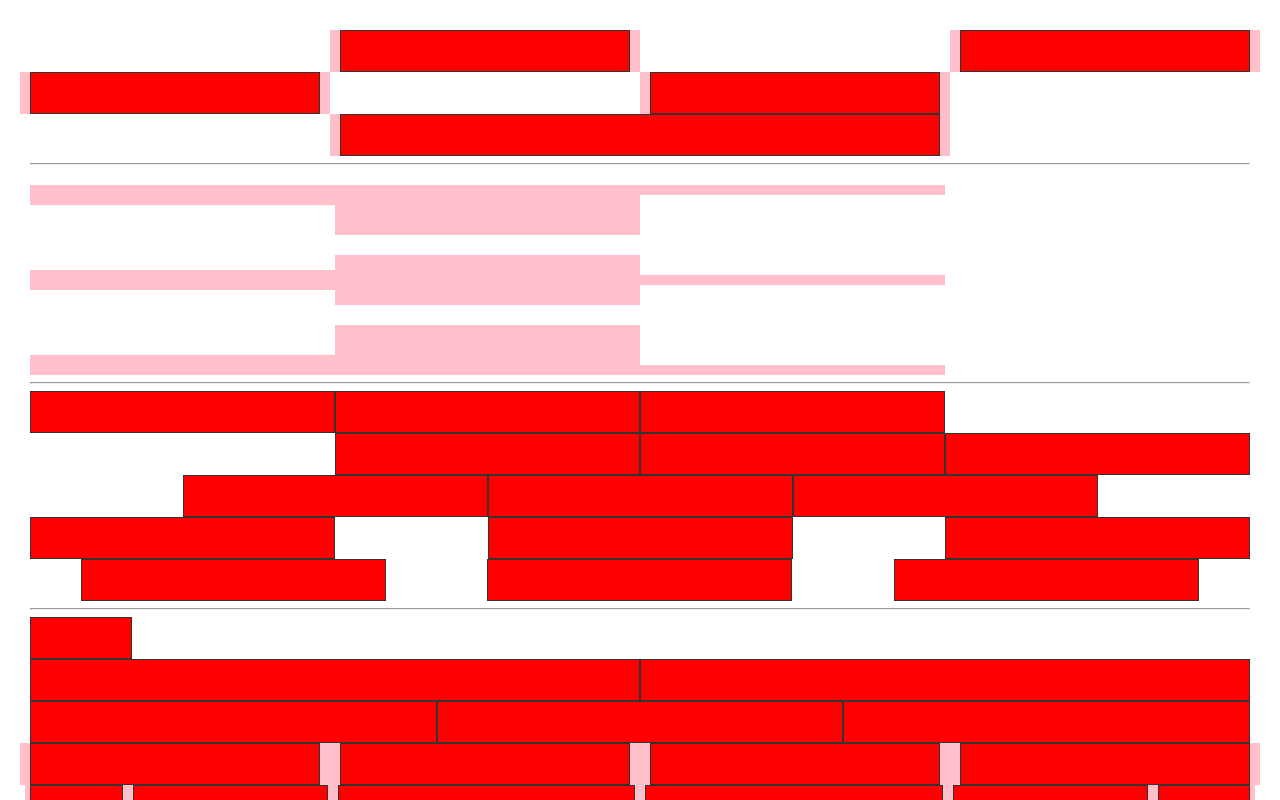
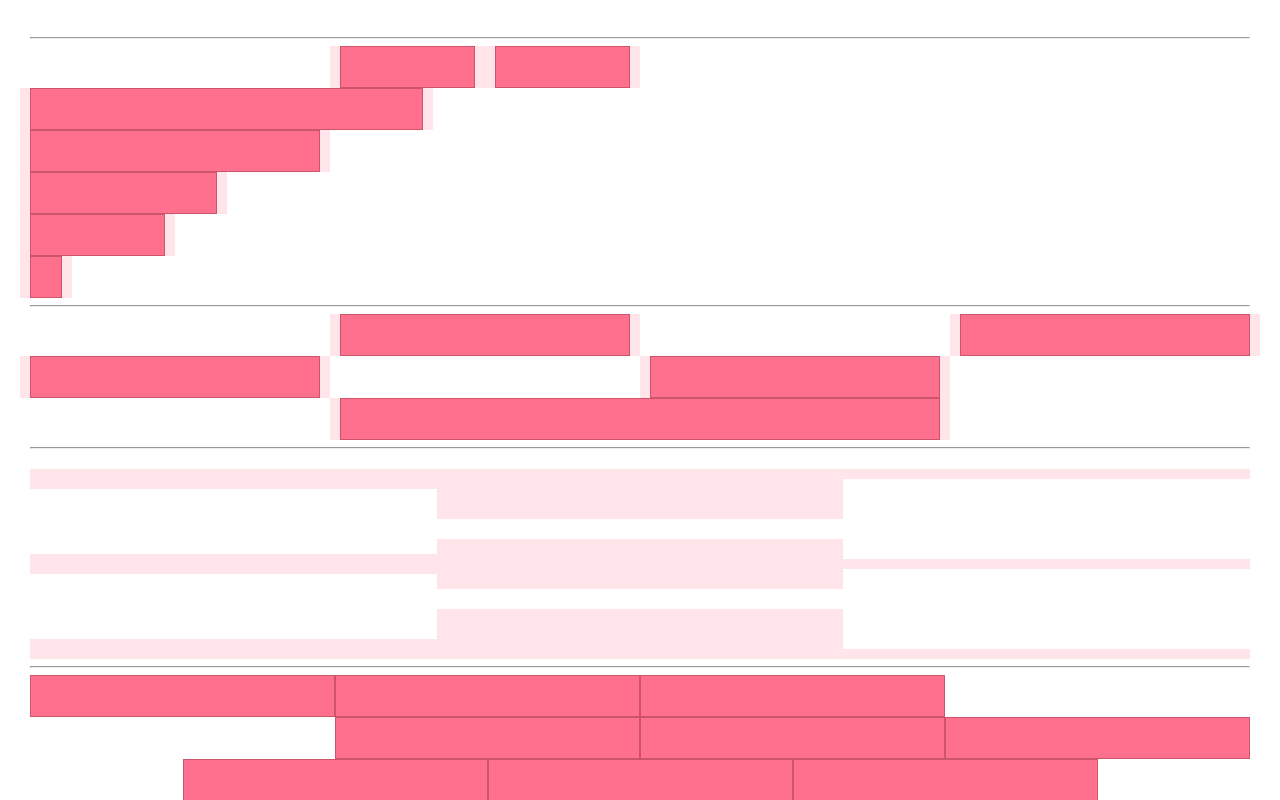
Before and after one commit to funny-man/uzi-vue, a Vue app: page / in a window 1280 px wide. Shown: the top 800 px of the page. Built offline with nearby package versions, Linux system fonts and the light colour scheme.

Commit message:
添加响应式布局

```diff
--- a/src/App.vue
+++ b/src/App.vue
@@ -1,5 +1,28 @@
 <template>
   <div id="app">
+    <hr>
+    <z-row gutter="20">
+      <z-col :xs="8" :sm="obj" :md="4" :lg="3" :xl="1" class="z-col"><div class="box"></div></z-col>
+      <z-col :xs="4" :sm="0" :md="8" :lg="9" :xl="11" class="z-col"><div class="box"></div></z-col>
+      <z-col :xs="4" :sm="0" :md="8" :lg="9" :xl="11" class="z-col"><div class="box"></div></z-col>
+      <z-col :xs="8" :sm="6" :md="4" :lg="3" :xl="1" class="z-col"><div class="box"></div></z-col>
+    </z-row>
+    <z-row gutter="20">
+      <z-col span="8" class="z-col"><div class="box"></div></z-col>
+    </z-row>
+    <z-row gutter="20">
+      <z-col span="6" class="z-col"><div class="box"></div></z-col>
+    </z-row>
+    <z-row gutter="20">
+      <z-col span="4" class="z-col"><div class="box"></div></z-col>
+    </z-row>
+    <z-row gutter="20">
+      <z-col span="3" class="z-col"><div class="box"></div></z-col>
+    </z-row>
+    <z-row gutter="20">
+      <z-col span="1" class="z-col"><div class="box"></div></z-col>
+    </z-row>
+    <hr>
     <z-row gutter="20">
       <z-col span="6" :offset="6" class="z-col"><div class="box"></div></z-col>
       <z-col span="6" :offset="6" class="z-col"><div class="box"></div></z-col>
@@ -13,19 +36,19 @@
     </z-row>
     <hr>
     <z-row gutter="0" type="flex" style="margin-top:20px">
-      <z-col span="6" class="z-col" style="height:20px"></z-col>
-      <z-col span="6" class="z-col" style="height:50px"></z-col>
-      <z-col span="6" class="z-col" style="height:10px"></z-col>
+      <z-col span="8" class="z-col" style="height:20px"></z-col>
+      <z-col span="8" class="z-col" style="height:50px"></z-col>
+      <z-col span="8" class="z-col" style="height:10px"></z-col>
     </z-row>
     <z-row gutter="0" type="flex" align="middle" style="margin-top:20px">
-      <z-col span="6" class="z-col" style="height:20px"></z-col>
-      <z-col span="6" class="z-col" style="height:50px"></z-col>
-      <z-col span="6" class="z-col" style="height:10px"></z-col>
+      <z-col span="8" class="z-col" style="height:20px"></z-col>
+      <z-col span="8" class="z-col" style="height:50px"></z-col>
+      <z-col span="8" class="z-col" style="height:10px"></z-col>
     </z-row>
     <z-row gutter="0" type="flex" align="bottom" style="margin-top:20px">
-      <z-col span="6" class="z-col" style="height:20px"></z-col>
-      <z-col span="6" class="z-col" style="height:50px"></z-col>
-      <z-col span="6" class="z-col" style="height:10px"></z-col>
+      <z-col span="8" class="z-col" style="height:20px"></z-col>
+      <z-col span="8" class="z-col" style="height:50px"></z-col>
+      <z-col span="8" class="z-col" style="height:10px"></z-col>
     </z-row>
     <hr>
     <z-row gutter="0" type="flex">
@@ -44,7 +67,7 @@
       <z-col span="6" class="z-col"><div class="box"></div></z-col>
     </z-row>
     <z-row gutter="0" type="flex" justify="space-between">
-      <z-col span="6" class="z-col"><div class="box"></div></z-col>
+      <z-col md="2" class="z-col"><div class="box"></div></z-col>
       <z-col span="6" class="z-col"><div class="box"></div></z-col>
       <z-col span="6" class="z-col"><div class="box"></div></z-col>
     </z-row>
@@ -66,13 +89,13 @@
       <z-col span="8" class="z-col"><div class="box"></div></z-col>
       <z-col span="8" class="z-col"><div class="box"></div></z-col>
     </z-row>
-    <z-row gutter="20">
+    <z-row gutter="0">
       <z-col span="6" class="z-col"><div class="box"></div></z-col>
       <z-col span="6" class="z-col"><div class="box"></div></z-col>
       <z-col span="6" class="z-col"><div class="box"></div></z-col>
       <z-col span="6" class="z-col"><div class="box"></div></z-col>
     </z-row>
-    <z-row gutter="10" >
+    <z-row gutter="0" >
       <z-col span="2" class="z-col"><div class="box"></div></z-col>
       <z-col span="4" class="z-col"><div class="box"></div></z-col>
       <z-col span="6" class="z-col"><div class="box"></div></z-col>
@@ -197,7 +220,11 @@ export default {
   data() {
     return {
       isLoading: false,
-      msg: 'zee'
+      msg: 'zee',
+      obj: {
+        span: 6,
+        offset: 6
+      }
     };
   },
   methods: {
@@ -235,12 +262,12 @@ export default {
   background-color: #fff;
 }
 .z-col {
-  background-color: pink;
+  background-color: rgb(255, 228, 233);
 }
 .box {
-  background-color: red;
+  background-color: rgb(255, 112, 143);
   height: 40px;
-  border: 1px solid #333;
+  border: 1px solid rgb(204, 85, 105);
 }
 .gap {
   height: 40px;
--- a/src/components/col/col.vue
+++ b/src/components/col/col.vue
@@ -2,14 +2,11 @@
  * @Author: zee
  * @Date: 2018-12-21 09:55:17
  * @Last Modified by: zee
- * @Last Modified time: 2018-12-21 11:27:52
+ * @Last Modified time: 2018-12-21 17:37:01
  */
 <template>
 <div class="z-col"
-     :class="{
-       [`z-col-${span}`]:true,
-       [`z-col-offset-${offset}`]:true
-     }"
+     :class="className"
      :style="`paddingLeft:${gutter?gutter/2:0}px;paddingRight:${gutter?gutter/2:0}px`"
 >
   <slot></slot>
@@ -30,17 +27,37 @@ export default {
         parent = parent.$parent;
       }
       return parent ? parent.gutter * 1 : 0;
+    },
+
+    className() {
+      const classNameArr = [];
+      this.span ? classNameArr.push(`z-col-${this.span}`) : '';
+      this.offset ? classNameArr.push(`z-col-offset-${this.offset}`) : '';
+      ['xs', 'sm', 'md', 'lg', 'xl'].forEach((size) => {
+        if (typeof this[size] === 'number' || typeof this[size] === 'string') {
+          classNameArr.push(`z-col-${size}-${this[size]}`);
+        } else if (typeof this[size] === 'object') {
+          const props = this[size];
+          Object.keys(props).forEach((prop) => {
+            classNameArr.push(
+              prop !== 'span'
+                ? `z-col-${size}-${prop}-${props[prop]}`
+                : `z-col-${size}-${props[prop]}`
+            );
+          });
+        }
+      });
+      return classNameArr;
     }
   },
   props: {
-    span: {
-      type: [Number, String],
-      default: 0
-    },
-    offset: {
-      type: [Number, String],
-      default: 0
-    }
+    span: [Number, String],
+    offset: [Number, String],
+    xs: [Number, String, Object],
+    sm: [Number, String, Object],
+    md: [Number, String, Object],
+    lg: [Number, String, Object],
+    xl: [Number, String, Object]
   }
 };
 </script>
@@ -51,13 +68,14 @@ export default {
   @import "../../sass/utils.scss";
   .z-col {
     display: block;
+    width: 100%;
     box-sizing: border-box;
     position: relative;
   }
 
-  .z-col-0 {
-    display: none;
-  }
+  // .z-col-0 {
+  //   display: none;
+  // }
   @for $n from 1 through 24 {
     .z-col-#{$n} {
       width: ($n/24)*100%;
@@ -67,4 +85,76 @@ export default {
       margin-left: ($n / 24) * 100%;
     }
   }
+
+  @include grid-media(xs) {
+    .z-col-xs-0 {
+      display: none;
+    }
+    @for $n from 1 through 24 {
+      .z-col-xs-#{$n} {
+        width: ($n/24)*100%;
+        float: left;
+      }
+      .z-col-xs-offset-#{$n} {
+        margin-left: ($n / 24) * 100%;
+      }
+    }
+  }
+  @include grid-media(sm) {
+    .z-col-sm-0 {
+      display: none;
+    }
+    @for $n from 1 through 24 {
+      .z-col-sm-#{$n} {
+        width: ($n/24)*100%;
+        float: left;
+      }
+      .z-col-sm-offset-#{$n} {
+        margin-left: ($n / 24) * 100%;
+      }
+    }
+  }
+  @include grid-media(md) {
+    .z-col-md-0 {
+      display: none;
+    }
+    @for $n from 1 through 24 {
+      .z-col-md-#{$n} {
+        width: ($n/24)*100%;
+        float: left;
+      }
+      .z-col-md-offset-#{$n} {
+        margin-left: ($n / 24) * 100%;
+      }
+    }
+  }
+  @include grid-media(lg) {
+    .z-col-lg-0 {
+      display: none;
+    }
+    @for $n from 1 through 24 {
+      .z-col-lg-#{$n} {
+        width: ($n/24)*100%;
+        float: left;
+      }
+      .z-col-lg-offset-#{$n} {
+        margin-left: ($n / 24) * 100%;
+      }
+    }
+  }
+  @include grid-media(xl) {
+    .z-col-xl-0 {
+      display: none;
+    }
+    @for $n from 1 through 24 {
+      .z-col-xl-#{$n} {
+        width: ($n/24)*100%;
+        float: left;
+      }
+      .z-col-xl-offset-#{$n} {
+        margin-left: ($n / 24) * 100%;
+      }
+    }
+  }
+
 </style>
--- a/src/components/row/row.vue
+++ b/src/components/row/row.vue
@@ -2,7 +2,7 @@
  * @Author: zee
  * @Date: 2018-12-21 09:55:31
  * @Last Modified by: zee
- * @Last Modified time: 2018-12-21 11:26:38
+ * @Last Modified time: 2018-12-21 16:33:11
  */
 <template>
 <div class="z-row"
@@ -28,7 +28,10 @@ export default {
     // 类型默认普通的浮动布局；可传flex使用flex布局
     type: {
       type: String,
-      default: 'float'
+      default: 'float',
+      validator(val) {
+        return val === 'float' || val === 'flex';
+      }
     },
     // 用于渲染的标签默认div
     tag: {
@@ -37,11 +40,17 @@ export default {
     },
     justify: {
       type: String,
-      default: 'start'
+      default: 'start',
+      validator(val) {
+        return ['start', 'center', 'end', 'space-between', 'space-around'].indexOf(val) !== -1;
+      }
     },
     align: {
       type: String,
-      default: 'top'
+      default: 'top',
+      validator(val) {
+        return ['top', 'middle', 'bottom'].indexOf(val) !== -1;
+      }
     },
   }
 };
--- a/src/sass/utils.scss
+++ b/src/sass/utils.scss
@@ -141,6 +141,6 @@
       @content;
     }
   } @else {
-    @warn "没有定义: `#{$map}`";
+    @warn "没有定义: `#{$key}`";
   }
 }
```
